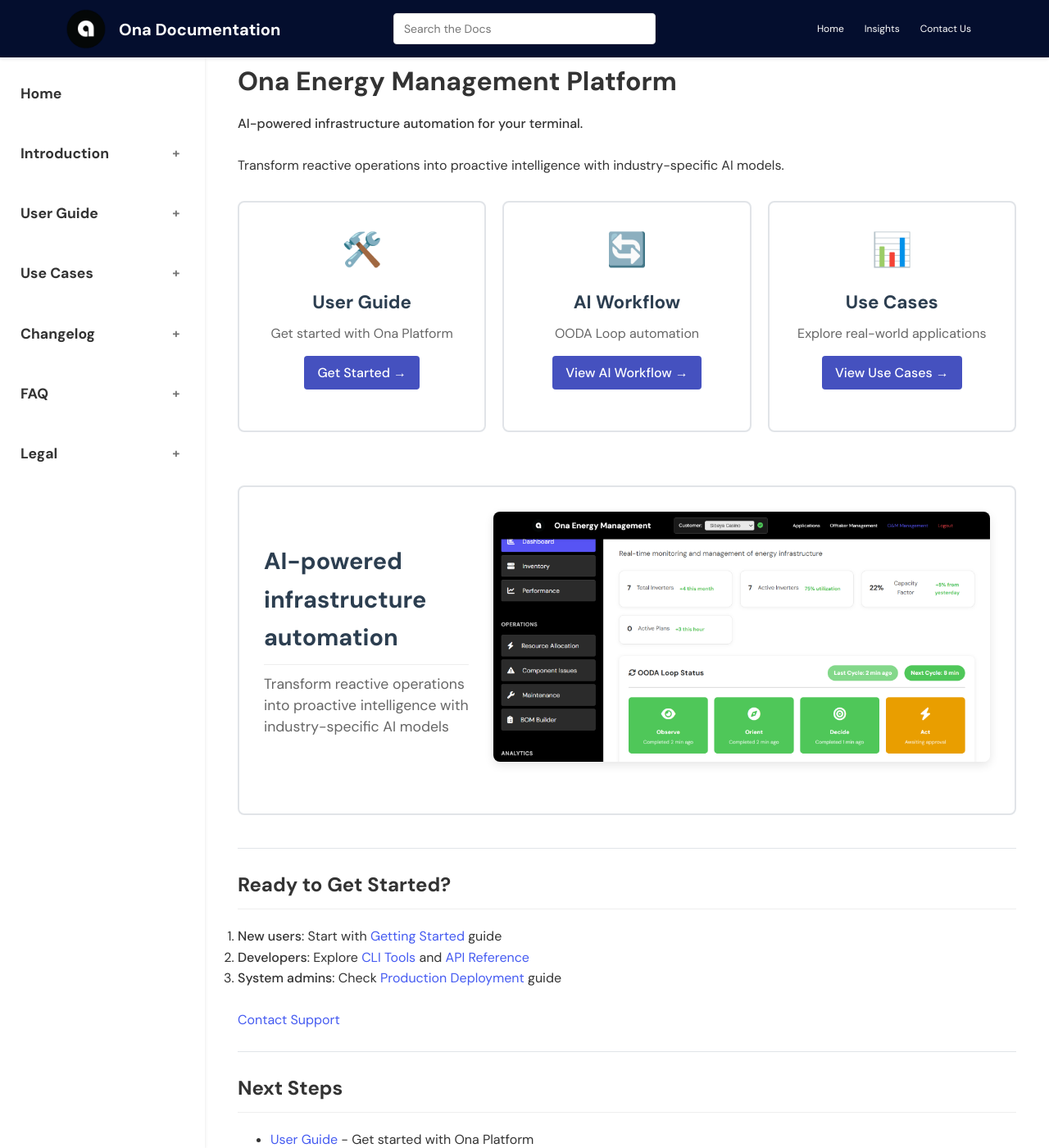
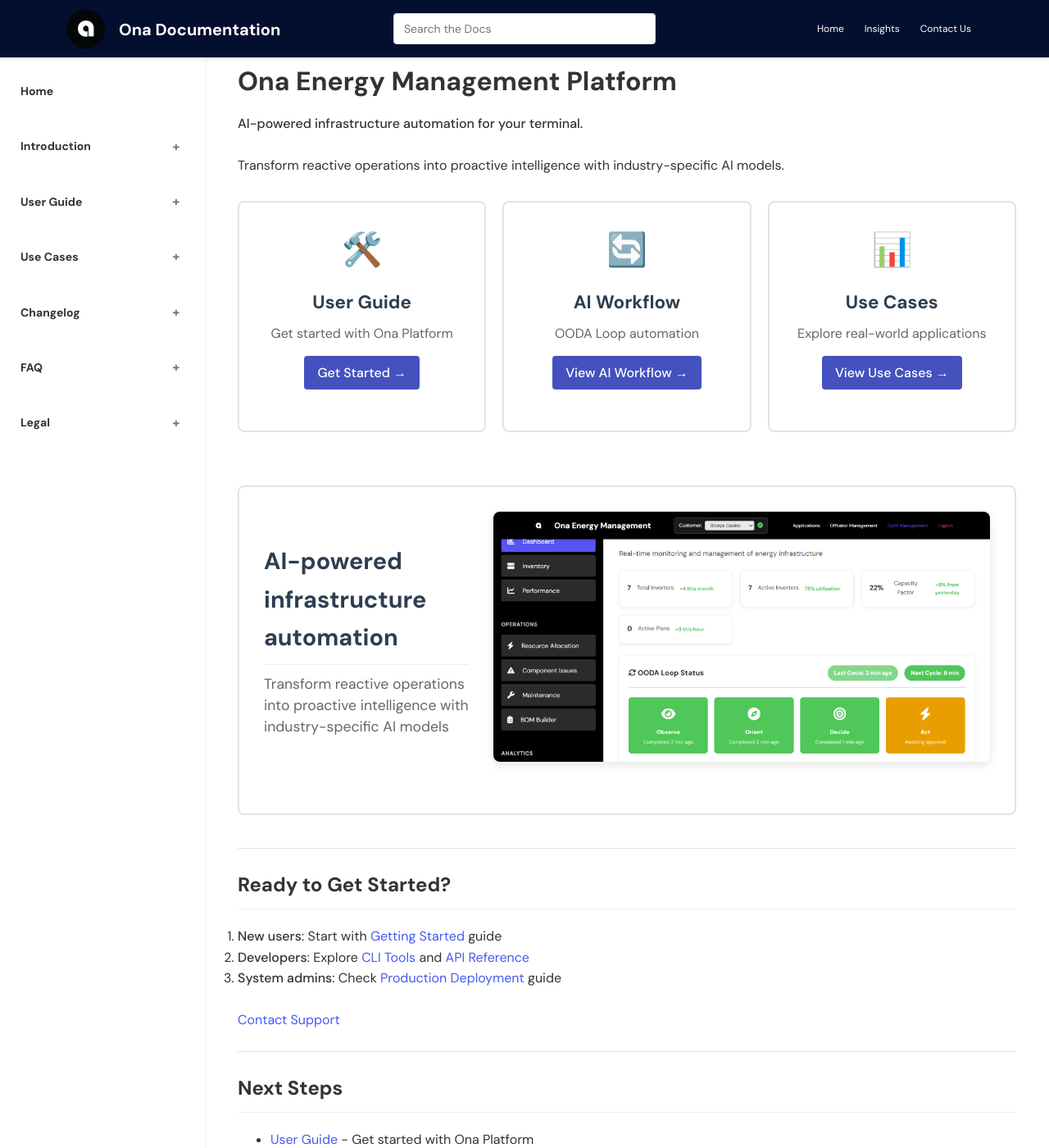
Before and after one commit to AsobaCloud/asobacode.github.io, a Jekyll site: the page built from index.md, in a window 1280 px wide and 1400 px high. Shown: the whole window at 82% size. Built offline with Jekyll 4.4.1, drawn with Linux system fonts in a browser that asks for light colours; comment, search, counter and statistics services are not loaded.

Commit message:
docs: match navigation font sizes to asobacloud.github.io (13px for nav items, 14px for headers)

```diff
--- a/_layouts/default.html
+++ b/_layouts/default.html
@@ -329,8 +329,8 @@ layout: default
 
     /* Make main navigation more prominent */
     .nav-header a {
-      font-weight: 700;
-      font-size: 1.1em;
+      font-weight: bold;
+      font-size: 14px;
     }
 
     /* Responsive adjustments */
--- a/assets/css/styles.css
+++ b/assets/css/styles.css
@@ -195,7 +195,7 @@ strong {
   text-decoration: none;
   display: block;
   padding: 5px 0;
-  font-size: 14px;
+  font-size: 13px;
 }
 
 .side-nav a:hover {
@@ -637,7 +637,7 @@ pre.terminal::after {
 
 .sub-menu a {
   color: #555;
-  font-size: 14px;
+  font-size: 13px;
 }
 
 /* Fix for bullet points not displaying properly */
```
